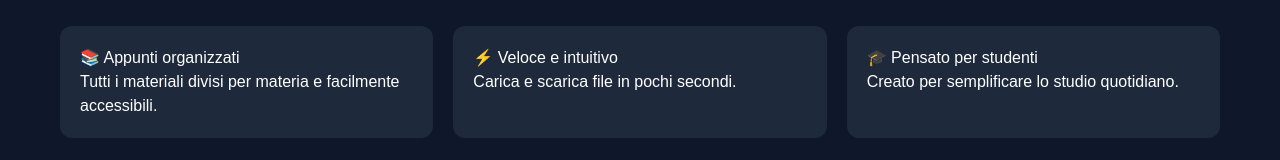
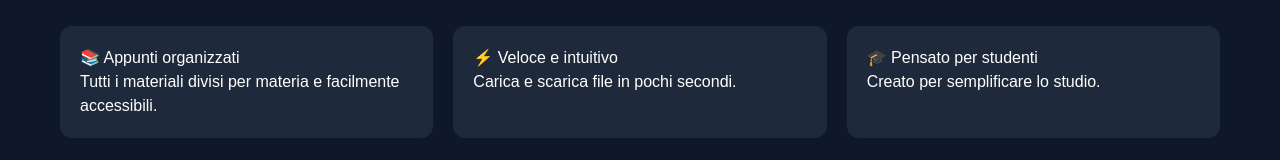
Before and after one commit to ilcreminotozzo/A-Sharing, a Next.js app: page / in a window 1280 px wide. Shown: the part 545-705 px from the top of the page. Built offline with nearby package versions, Linux system fonts and the light colour scheme.

Commit message:
new homepage UI

```diff
--- a/app/page.tsx
+++ b/app/page.tsx
@@ -43,7 +43,7 @@ export default function Home() {
 
         <div style={styles.card}>
           <h3>🎓 Pensato per studenti</h3>
-          <p>Creato per semplificare lo studio quotidiano.</p>
+          <p>Creato per semplificare lo studio.</p>
         </div>
       </section>
 
```
